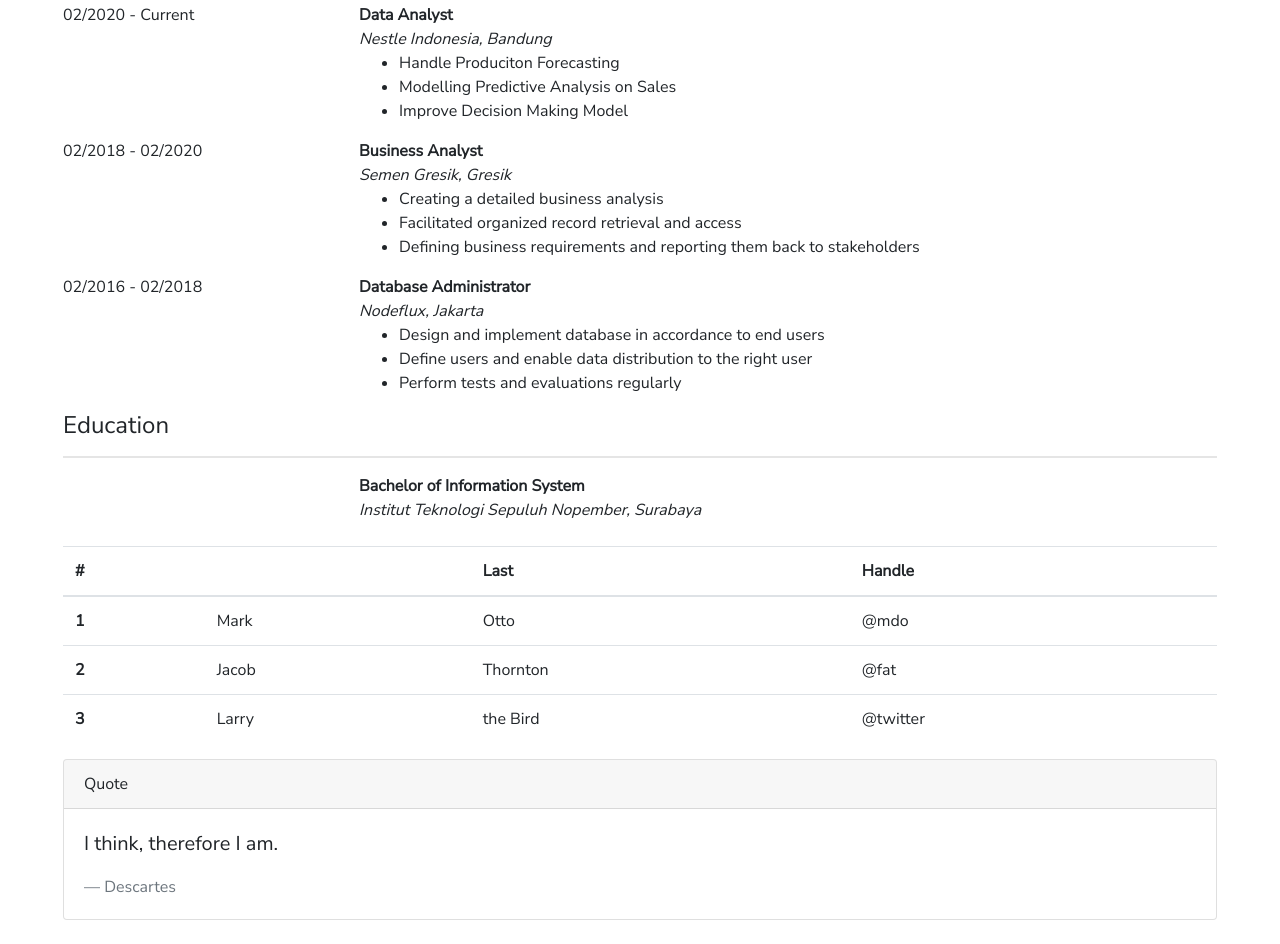
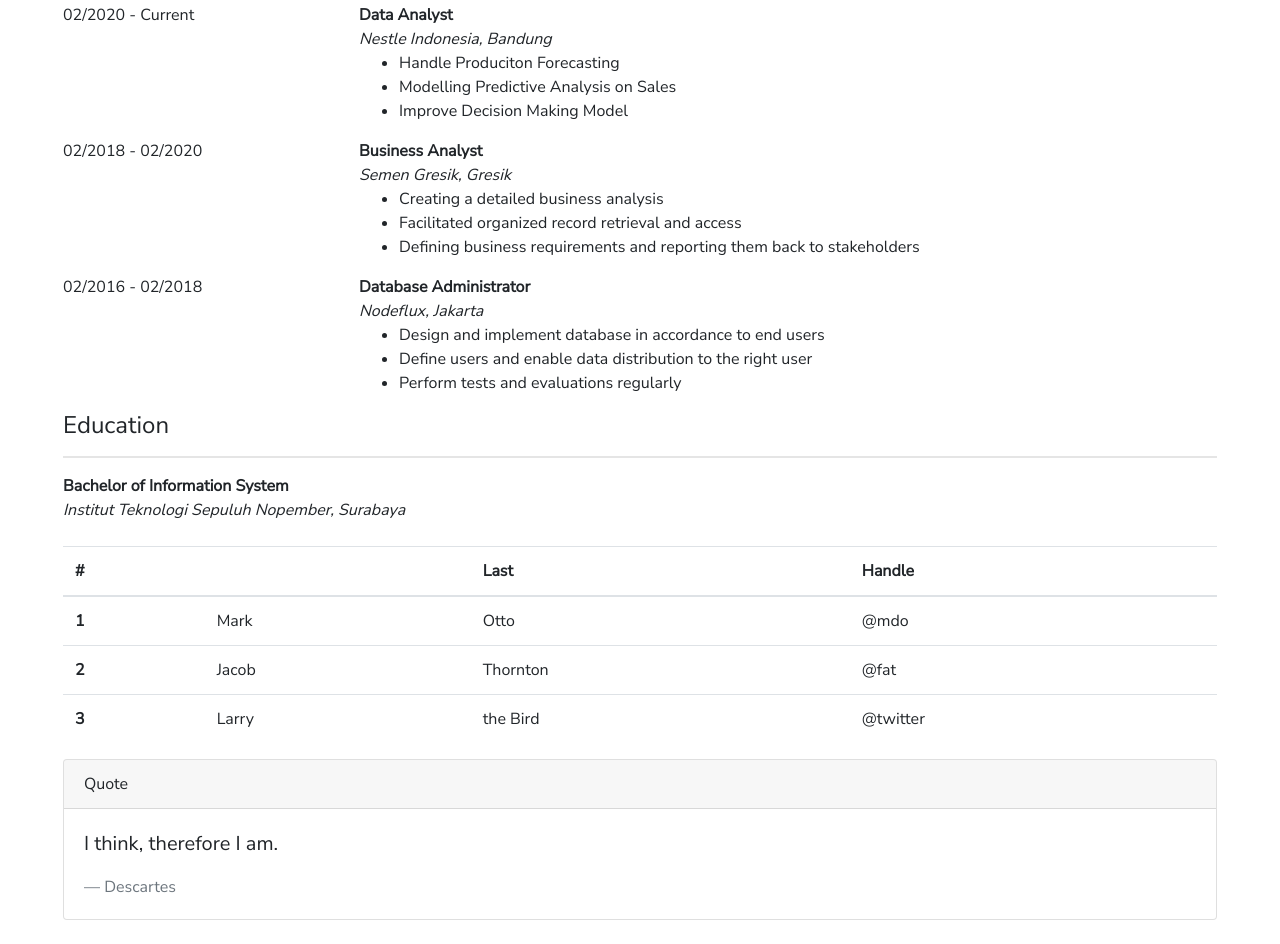
Before and after one commit to DPP-2020/praktikum-1-membuat-cv-part-2-Ari2109, a plain HTML site: page index.html in a window 1280 px wide. Shown: the part 641-1585 px from the top of the page. Drawn offline with nearby package versions, Linux system fonts and the light colour scheme.

Commit message:
05211740000007 #2

```diff
--- a/index.html
+++ b/index.html
@@ -39,7 +39,7 @@
         <h4>Skills</h4>
         <hr class="tebalin">
         <div class="row">
-            <div class="col-sm-3">
+            <div class="col-sm-3 d-none d-sm-block">
                 <img src="skill.png" class="img-fluid img-thumbnail">
             </div>
             <div class="col-sm-9">
@@ -101,16 +101,13 @@
 
         <h4>Education</h4>
         <hr class="tebalin">
-        <div class="row">
-            <div class="col-sm-3">
-            </div>
-            <div class="col-sm-9">
+        <div class="row mb-4">
+            <div class="col-sm-12">
                 <strong>Bachelor of Information System</strong>
                 <br>
                 <em>Institut Teknologi Sepuluh Nopember, Surabaya</em>
             </div>
         </div>
-        <br>
         <div class="table-hover table-responsive">
             <table class="table">
                 <thead>
```
